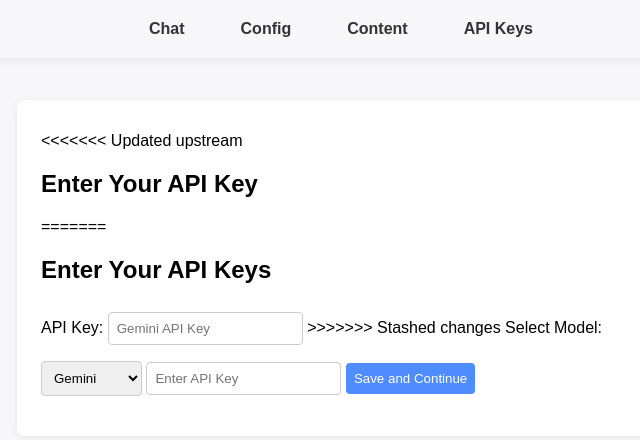
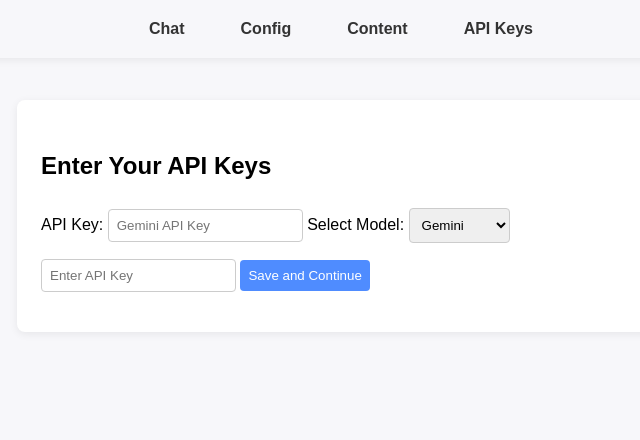
Before and after one commit to JBLarson/quizpro, a Flask app: page /setup in a window 1280 px wide. Shown: the top 440 px of the page, without its empty margins (299-939 px from the left). Run offline with Flask 3, Linux system fonts and the light colour scheme; some libraries are stand-ins or nearby versions.

Commit message:
update setup.html

```diff
--- a/templates/setup.html
+++ b/templates/setup.html
@@ -18,15 +18,11 @@
 	</div>
 
 	<div class="container">
-<<<<<<< Updated upstream
-		<h2>Enter Your API Key</h2>
-=======
 		<h2>Enter Your API Keys</h2>
 		<label for="API Selecter">API Key:</label>
 		<input type="text" id="API Selecter" placeholder="Gemini API Key">
    <!-- <input type="text" id="openaiKey" placeholder="OpenAI API Key">
 		<input type="text" id="deepseekKey" placeholder="DeepSeek API Key"> -->
->>>>>>> Stashed changes
 
 		<label for="modelSelect">Select Model:</label>
 		<select id="modelSelect" onchange="loadExistingKey()">
```
